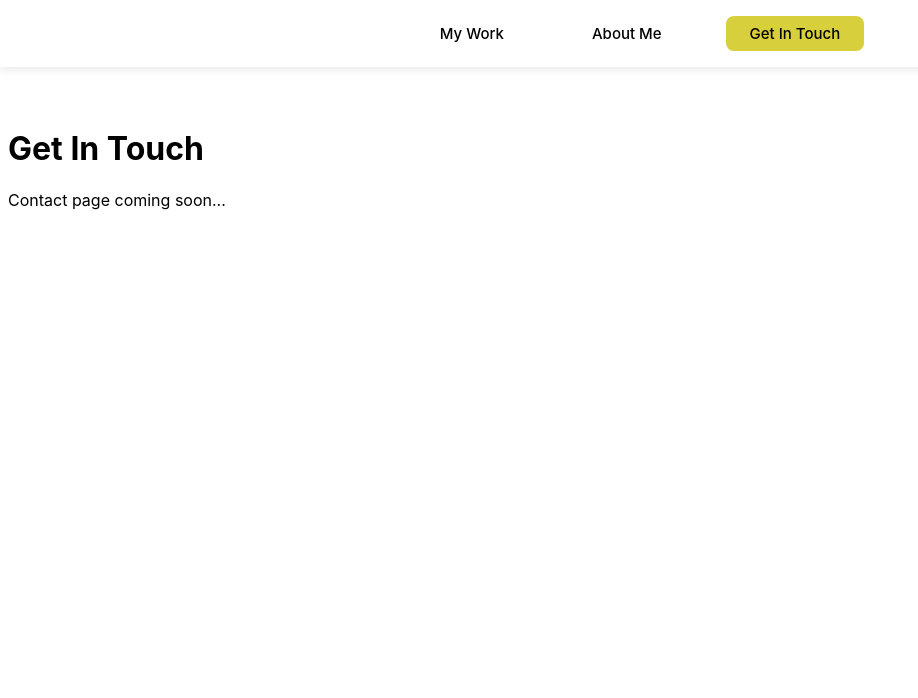
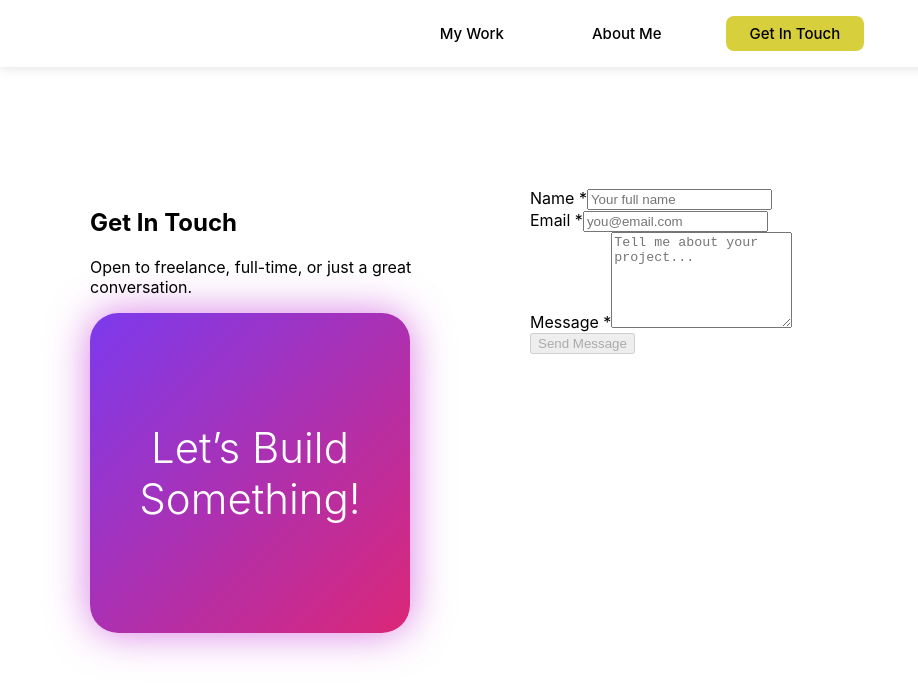
Before and after one commit to henr1vr/henri-portfolio-vue-router, a Vue app: page /contact in a window 1280 px wide. Shown: the top 698 px of the page, without its empty margins (0-918 px from the left). Built offline with nearby package versions, Linux system fonts and the light colour scheme.

Commit message:
Contact Page added

```diff
--- a/src/views/ContactView.vue
+++ b/src/views/ContactView.vue
@@ -1,4 +1,171 @@
 <template>
-  <h1>Get In Touch</h1>
-  <p>Contact page coming soon...</p>
+  <div class="contact">
+
+    <section id="getintouch" class="contact-section">
+      <div class="contact-container">
+
+        <!-- Left side -->
+        <div class="contact-left">
+          <h2>Get In Touch</h2>
+          <p>Open to freelance, full-time, or just a great conversation.</p>
+
+          <!-- Purple gradient box -->
+          <div class="build-box">
+            Let’s Build<br>Something!
+          </div>
+        </div>
+
+        <!-- Right side: Form -->
+        <div class="contact-right">
+          <form @submit.prevent="submitForm" class="contact-form">
+
+            <div class="form-group">
+              <label>Name *</label>
+              <input v-model="form.name" type="text" placeholder="Your full name" required>
+              <span v-if="errors.name" class="error">{{ errors.name }}</span>
+            </div>
+
+            <div class="form-group">
+              <label>Email *</label>
+              <input v-model="form.email" type="email" placeholder="you@email.com" required>
+              <span v-if="errors.email" class="error">{{ errors.email }}</span>
+            </div>
+
+            <div class="form-group">
+              <label>Message *</label>
+              <textarea v-model="form.message" rows="6" placeholder="Tell me about your project..." required></textarea>
+              <span v-if="errors.message" class="error">{{ errors.message }}</span>
+            </div>
+
+            <button type="submit" class="submit-btn" :disabled="!isFormValid">
+              Send Message
+            </button>
+          </form>
+        </div>
+      </div>
+    </section>
+
+    <!-- Success Modal -->
+    <div v-if="showModal" class="modal" @click.self="closeModal">
+      <div class="modal-content">
+        <h3>Thank You!</h3>
+        <p>Your message has been received. Here’s what you sent:</p>
+        <div class="modal-details">
+          <strong>Name:</strong> {{ form.name }}<br>
+          <strong>Email:</strong> {{ form.email }}<br><br>
+          <strong>Message:</strong><br>
+          {{ form.message }}
+        </div>
+        <button @click="closeModal" class="submit-btn">Close</button>
+      </div>
+    </div>
+
+  </div>
 </template>
+
+<script>
+export default {
+  name: 'ContactView',
+  data() {
+    return {
+      form: {
+        name: '',
+        email: '',
+        message: ''
+      },
+      errors: {
+        name: '',
+        email: '',
+        message: ''
+      },
+      showModal: false
+    }
+  },
+  computed: {
+    isFormValid() {
+      return this.form.name.trim() !== '' &&
+             /^[a-zA-Z\s]+$/.test(this.form.name) &&
+             /^[^\s@]+@[^\s@]+\.[^\s@]+$/.test(this.form.email) &&
+             this.form.message.trim().length >= 10
+    }
+  },
+  methods: {
+    validateForm() {
+      this.errors = { name: '', email: '', message: '' }
+
+      if (!this.form.name.trim()) this.errors.name = 'Name is required'
+      else if (!/^[a-zA-Z\s]+$/.test(this.form.name)) this.errors.name = 'Name can only contain letters and spaces'
+
+      if (!this.form.email.trim()) this.errors.email = 'Email is required'
+      else if (!/^[^\s@]+@[^\s@]+\.[^\s@]+$/.test(this.form.email)) this.errors.email = 'Please enter a valid email'
+
+      if (!this.form.message.trim()) this.errors.message = 'Message is required'
+      else if (this.form.message.trim().length < 10) this.errors.message = 'Message must be at least 10 characters'
+    },
+    submitForm() {
+      this.validateForm()
+      if (this.isFormValid) {
+        this.showModal = true
+      }
+    },
+    closeModal() {
+      this.showModal = false
+      this.form = { name: '', email: '', message: '' }
+      this.errors = { name: '', email: '', message: '' }
+    }
+  },
+  watch: {
+    'form.name'() { this.validateForm() },
+    'form.email'() { this.validateForm() },
+    'form.message'() { this.validateForm() }
+  }
+}
+</script>
+
+<style scoped>
+/* Temporary styles */
+.contact-container {
+  display: flex;
+  gap: 60px;
+  max-width: 1100px;
+  margin: 0 auto;
+  padding: 80px 40px;
+}
+
+.contact-left { flex: 1; max-width: 380px; }
+.contact-right { flex: 1; }
+
+.build-box {
+  width: 320px;
+  height: 320px;
+  background: linear-gradient(135deg, #7c3aed, #db2777);
+  border-radius: 28px;
+  display: flex;
+  align-items: center;
+  justify-content: center;
+  text-align: center;
+  font-size: 42px;
+  font-weight: 300;
+  color: white;
+  box-shadow: 0 0 40px rgba(192, 38, 211, 0.6);
+}
+
+.modal {
+  position: fixed;
+  top: 0; left: 0; right: 0; bottom: 0;
+  background: rgba(0,0,0,0.7);
+  display: flex;
+  align-items: center;
+  justify-content: center;
+  z-index: 2000;
+}
+
+.modal-content {
+  background: #111;
+  color: white;
+  padding: 40px;
+  border-radius: 16px;
+  max-width: 500px;
+  width: 90%;
+}
+</style>
```
